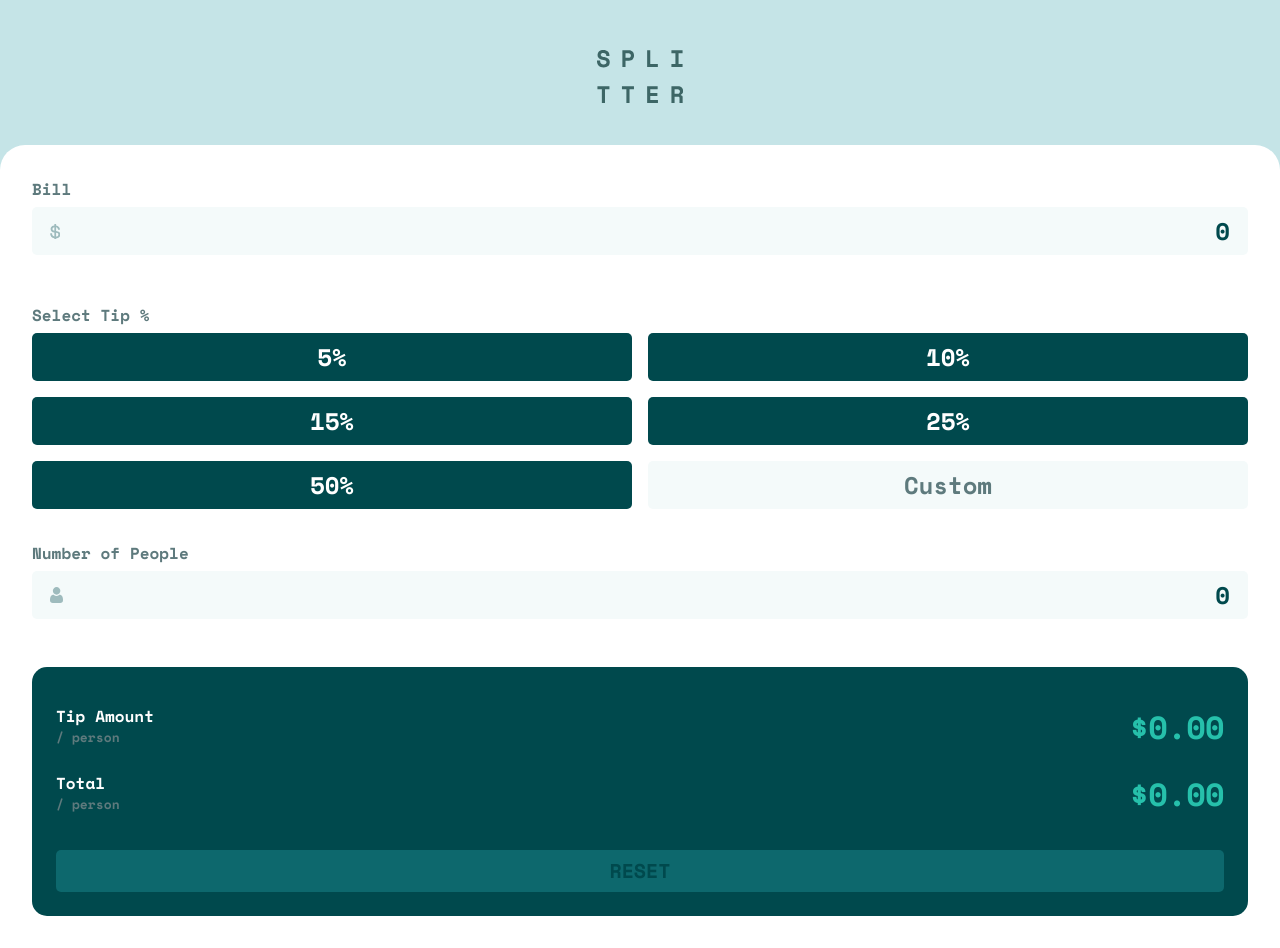
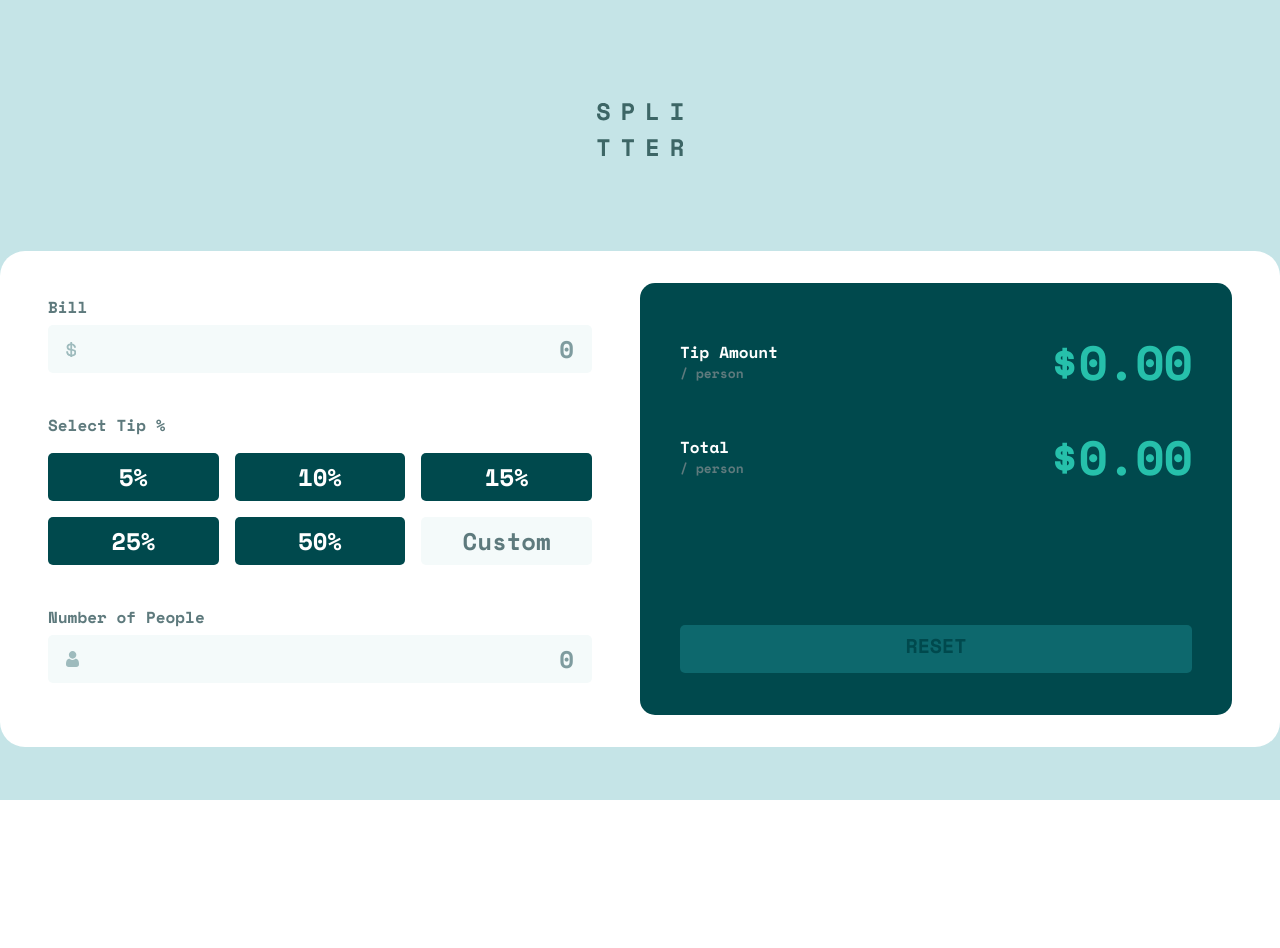
Before and after one commit to jdnunez504/tip-calculator-app, a plain HTML site: page docs/index.html in a window 1280 px wide. After the commit the page ends 800 px from the top, so only its background shows below. Drawn offline with nearby package versions, Linux system fonts and the light colour scheme.

Commit message:
Desktop styling done.

```diff
--- a/docs/index.html
+++ b/docs/index.html
@@ -50,6 +50,7 @@
         <div class="result-result result-tip">$0.00</div>
         <div class="result-label">Total<span>/ person</span></div>
         <div class="result-result result-total">$0.00</div>
+        <div class="spacer"></div>
         <div class="reset">Reset</div>
       </div>
     </div>
--- a/docs/scss/_variables.scss
+++ b/docs/scss/_variables.scss
@@ -88,6 +88,9 @@ $clr-neu-4: hsl(185, 41%, 84%);
 $clr-neu-5: hsl(189, 41%, 97%);
 $clr-neu-6: hsl(0, 0%, 100%);
 
+// RESPONSIVENESS
+$desktop: 900px;
+
 // Mixins, functions, and other
 
 @function px($pixels1, $pixels2: null) {
@@ -99,3 +102,9 @@ $clr-neu-6: hsl(0, 0%, 100%);
     width: px($width);
     height: px($height);
 };
+
+@mixin min-width($desktop) {
+    @media screen and (min-width: $desktop) {
+        @content;
+    }
+}
--- a/docs/scss/style.scss
+++ b/docs/scss/style.scss
@@ -11,13 +11,25 @@ main {
     flex-direction: column;
     background-color: $clr-neu-4;
     padding-top: px(50);
+    @include min-width($desktop) {
+        height: 100vh;
+    }
 
 }
 .app {
+    display: grid;
     background-color: $clr-neu-6;
     padding: px(32);
     border-top-left-radius: px(25);
     border-top-right-radius: px(25);
+    @include min-width($desktop) {
+        padding-left: px(48);
+        padding-right: px(48);
+        grid-template-columns: 1fr 1fr;
+        border-bottom-left-radius: px(25);
+        border-bottom-right-radius: px(25);
+        margin: auto;
+    }
 }
 
 .logo {
@@ -29,9 +41,18 @@ main {
 }
 
 .calculator {
+    padding-top: px(0);
+    padding-bottom: px(16);
+    @include min-width($desktop) {
+        padding-top: px(12);
+        padding-right: px(48);
+    }
     .bill {
         position: relative;
-        margin-bottom: px(32);
+        padding-bottom: px(16);
+        @include min-width($desktop) {
+            padding-bottom: px(24);
+        }
         &-title {
             @include heading-sm;
             color: $clr-neu-2;
@@ -50,7 +71,7 @@ main {
             @include body-md;
             width: 100%;
             padding: px(6, 18);
-            color: $clr-neu-1;
+            color: $clr-neu-3;
             background-color: $clr-neu-5;
             text-align: right;
             border-radius: px(5);
@@ -59,15 +80,26 @@ main {
     }
     .tips {
         margin-bottom: px(32);
+        @include min-width($desktop) {
+            margin-bottom: px(40);
+        }
         &-title {
             @include heading-sm;
             color: $clr-neu-2;
             margin-bottom: px(6);
+            @include min-width($desktop) {
+                margin-bottom: px(16);
+            }
         }
         &-select {
             display: grid;
             grid-template-columns: 1fr 1fr;
             grid-gap: px(16);
+            @include min-width($desktop) {
+                margin-bottom: px(16);
+                grid-template-columns: 1fr 1fr 1fr;
+                grid-gap: px(16);
+            }
             .percentage {
                 @include body-md;
                 background-color: $clr-neu-1;
@@ -97,7 +129,7 @@ main {
     }
     .people {
         position: relative;
-        margin-bottom: px(32);
+
         &-title {
             @include heading-sm;
             color: $clr-neu-2;
@@ -116,7 +148,7 @@ main {
             @include body-md;
             width: 100%;
             padding: px(6, 18);
-            color: $clr-neu-1;
+            color: $clr-neu-3;
             background-color: $clr-neu-5;
             text-align: right;
             border-radius: px(5);
@@ -132,6 +164,14 @@ main {
     padding-top: px(37);
     background-color: $clr-neu-1;
     border-radius: px(15);
+    @include min-width($desktop) {
+        align-items: center;
+        padding: px(40);
+        padding-top: px(40);
+        margin-bottom: px(0);
+        grid-template-rows: 1fr, 1fr, 1fr, 1fr;
+        grid-gap: px(20);
+    }
     &-label {
         display: flex;
         flex-direction: column;
@@ -146,8 +186,19 @@ main {
         @include body-lg;
         color: $clr-pri-1;
         justify-self: flex-end;
+        @include min-width($desktop) {
+            @include body-xl;
+        }
+    }
+    .spacer {
+        display: none;
+        height: 71px;
+        @include min-width($desktop) {
+            display: block;
+        }
     }
     .reset {
+        height: px(48);
         grid-column-start: 1;
         grid-column-end: 3;
         @include body-rg;
@@ -159,6 +210,10 @@ main {
         border-radius: px(5);
         margin-top: px(12);
         cursor: pointer;
+        @include min-width($desktop) {
+            grid-row-start: 4;
+            grid-row-end: 5;
+        }
         &:hover {
             background-color: $clr-neu-4;
             color: $clr-neu-1;
```
Also changed, not shown: docs/css/style.css, 1 other file.
